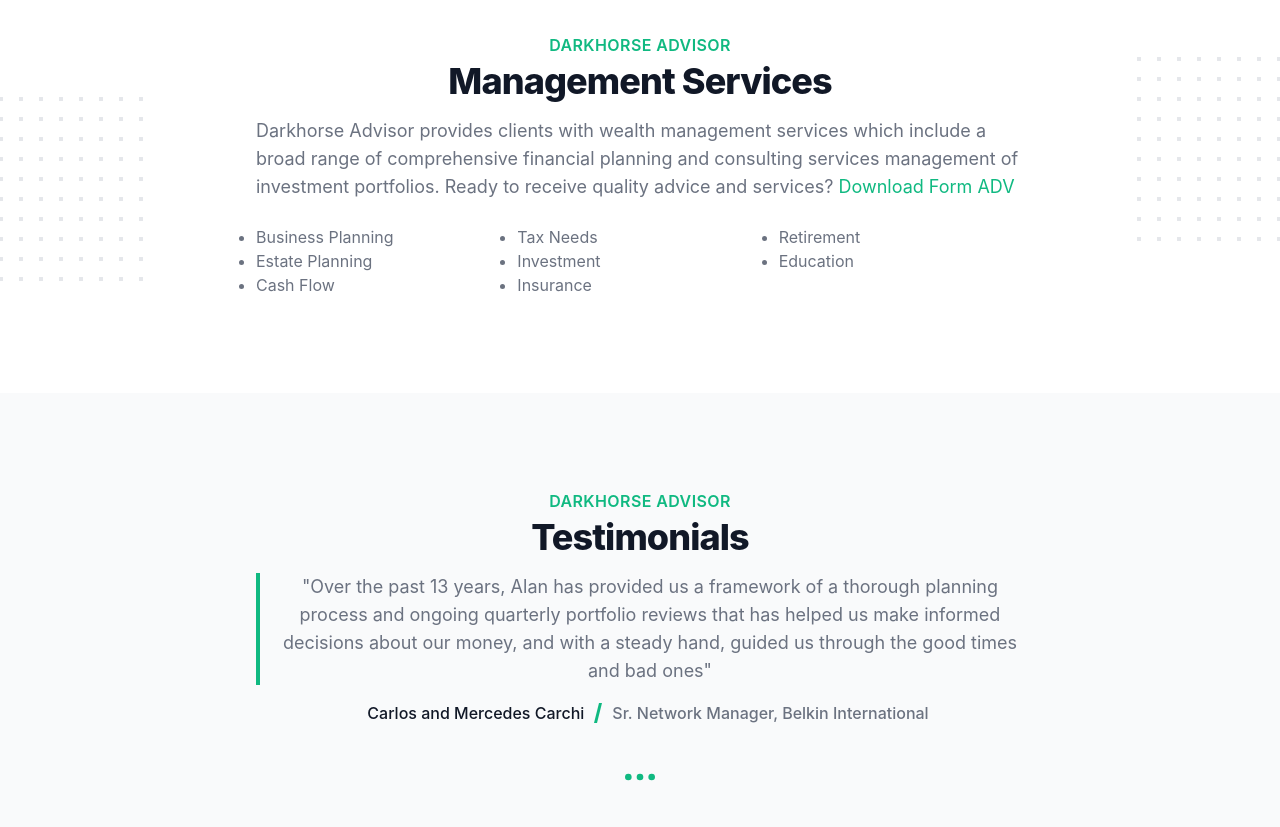
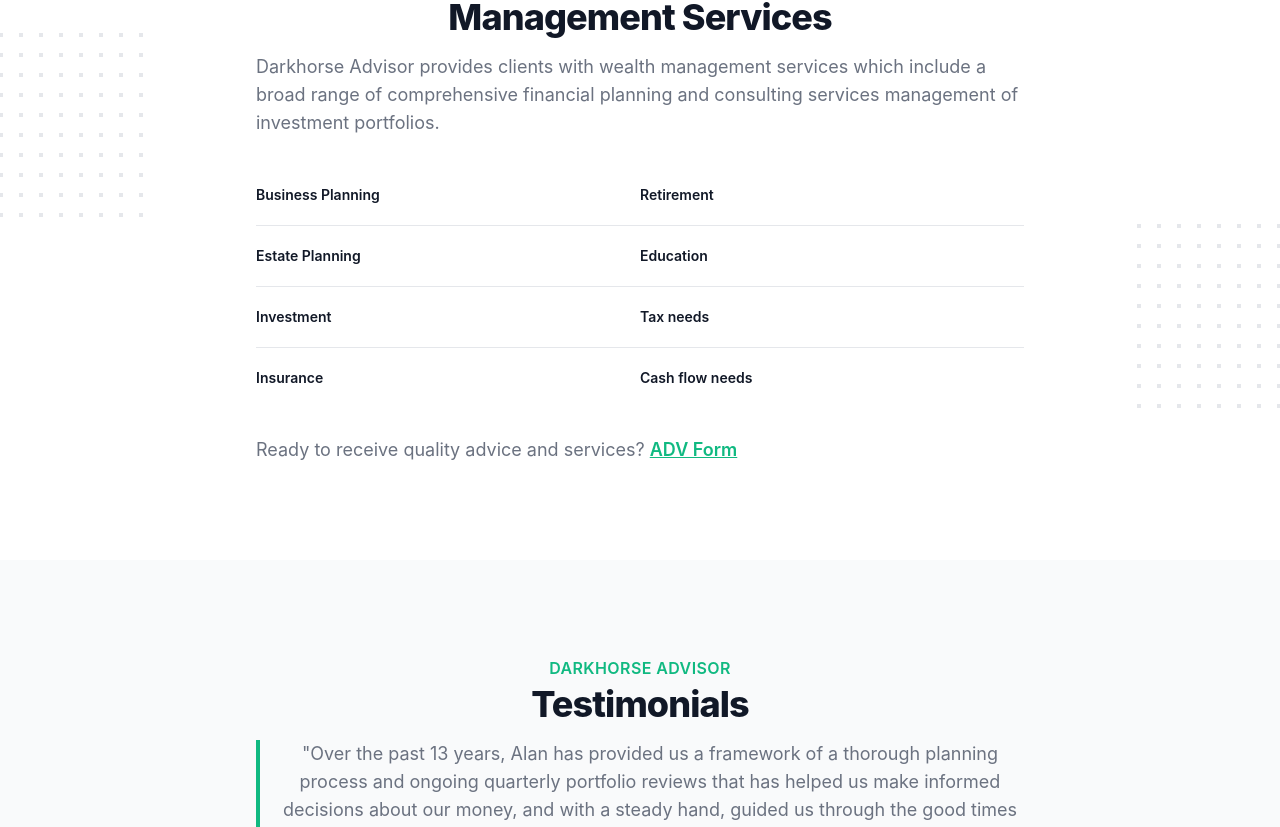
Before and after one commit to anthony-df-nguyen/darkhorse-tw, a Next.js app: page / in a window 1280 px wide. Shown: the part 1813-2640 px from the top of the page. Built offline with nearby package versions, Linux system fonts and the light colour scheme.

Commit message:
Changed back footer style

```diff
--- a/components/footer.jsx
+++ b/components/footer.jsx
@@ -29,17 +29,17 @@
     {
       name: "Email",
       href: "mailto:alan@darkhorseadvisor.com",
-      icon: "images/icons/email.png",
+      icon: AiOutlineMail,
     },
     {
       name: "Phone",
       href: "tel:714-394-0243",
-      icon: "images/icons/phone.png",
+      icon: AiOutlinePhone,
     },
     {
       name: "LinkedIn",
       href: "https://www.linkedin.com/company/darkhorseadvisor/about/",
-      icon: "images/icons/linkedin.png",
+      icon: AiOutlineLinkedin,
     },
   ],
 };
@@ -47,14 +47,14 @@
 export default function Footer() {
   return (
     <footer className="bg-white">
-      <div className="max-w-7xl mx-auto pad-tb px-4 overflow-hidden sm:px-6 lg:px-8">
+      <div className="max-w-7xl mx-auto pad-tb px-4 overflow-hidden sm:px-6 lg:px-8 text-center">
         <nav
           className="-mx-5 -my-2 flex flex-wrap justify-center"
           aria-label="Footer"
         >
           {navigation.main.map((item) => (
             <div key={item.name} className="px-5 py-2">
-              <span className="text-base font-medium text-gray-400 hover:text-gray-500">
+              <span className="text-base text-gray-400 hover:text-gray-500">
                 <Link href={item.href}>{item.name}</Link>
               </span>
             </div>
@@ -64,13 +64,14 @@
           {navigation.social.map((item) => (
             <a key={item.name} href={item.href}>
               <span className="sr-only text-gray hover-text">{item.name}</span>
-              <img className="h-10 w-10" src={item.icon} />
+              {/* <img className="h-10 w-10" src={item.icon} /> */}
+              <span className="text-3xl text-gray-400 hover:text-gray-500">
+                <item.icon></item.icon>
+              </span>
             </a>
           ))}
         </div>
-        <p className="mt-6 text-center text-base text-gray-400">
-          Darkhorse Advisor LLC.
-        </p>
+        <p className="mt-6 text-base text-gray-400">Darkhorse Advisor LLC.</p>
       </div>
     </footer>
   );
--- a/components/info-card.jsx
+++ b/components/info-card.jsx
@@ -16,7 +16,7 @@
             {props.name}
           </h3>
           {props.href ? (
-            <p className="mt-5 text-base leading-8 text-gray-400 hover:text-gray-500">
+            <p className="mt-5 text-base leading-8 text-gray hover-text">
               <a className="underline" href={props.href}>
                 {props.description}
               </a>
--- a/components/navbar.jsx
+++ b/components/navbar.jsx
@@ -72,7 +72,7 @@
             <Popover.Group as="nav" className="hidden md:flex space-x-10">
               {navigation.map((item) => (
                 <Link key={item.name} href={item.href}>
-                  <span className="text-base font-medium text-gray hover:text-gray-600 cursor-pointer">
+                  <span className="text-base font-medium text-gray-700 hover:text-gray-900 cursor-pointer">
                     {item.name}
                   </span>
                 </Link>
--- a/components/services.jsx
+++ b/components/services.jsx
@@ -1,18 +1,51 @@
 import Header from "./header";
+import { IoMdDownload } from "react-icons/io";
 
 export default function Services() {
+  const servicesGridOne = [
+    {
+      title: "Business Planning",
+    },
+    {
+      title: "Estate Planning",
+    },
+    {
+      title: "Investment",
+    },
+    {
+      title: "Insurance",
+    },
+  ];
+
+  const servicesGridTwo = [
+    {
+      title: "Retirement",
+    },
+    {
+      title: "Education",
+    },
+    {
+      title: "Tax needs",
+    },
+    {
+      title: "Cash flow needs",
+    },
+  ];
+
   return (
     <div id="services" className="relative overflow-hidden">
       <div className="hidden lg:block lg:absolute lg:inset-y-0 lg:h-full lg:w-full">
         <div
           className="relative h-full text-lg max-w-prose mx-auto"
-          aria-hidden="true">
+          aria-hidden="true"
+        >
           <svg
             className="absolute top-40 right-full transform -translate-y-1/2 -translate-x-32"
             width={404}
             height={192}
             fill="none"
-            viewBox="0 0 404 192">
+            viewBox="0 0 404 192"
+          >
             <defs>
               <pattern
                 id="f210dbf6-a58d-4871-961e-36d5016a0f49"
@@ -20,7 +53,8 @@
                 y={0}
                 width={20}
                 height={20}
-                patternUnits="userSpaceOnUse">
+                patternUnits="userSpaceOnUse"
+              >
                 <rect
                   x={0}
                   y={0}
@@ -42,7 +76,8 @@
             width={404}
             height={192}
             fill="none"
-            viewBox="0 0 404 192">
+            viewBox="0 0 404 192"
+          >
             <defs>
               <pattern
                 id="d3eb07ae-5182-43e6-857d-35c643af9034"
@@ -50,7 +85,8 @@
                 y={0}
                 width={20}
                 height={20}
-                patternUnits="userSpaceOnUse">
+                patternUnits="userSpaceOnUse"
+              >
                 <rect
                   x={0}
                   y={0}
@@ -74,28 +110,43 @@
           Darkhorse Advisor provides clients with wealth management services
           which include a broad range of comprehensive financial planning and
           consulting services management of investment portfolios.{" "}
-          <span>
+          <div className="flow-root mt-6 md:mt-12 grid grid-cols-2">
+            <ul role="list" className="-my-5 divide-y divide-gray-200">
+              {servicesGridOne.map((announcement) => (
+                <li key={announcement.title} className="py-5">
+                  <div className="relative">
+                    <h3 className="text-sm font-semibold text-dark">
+                      <span className="absolute inset-0" aria-hidden="true" />
+                      {announcement.title}
+                    </h3>
+                  </div>
+                </li>
+              ))}
+            </ul>
+            <ul role="list" className="-my-5 divide-y divide-gray-200">
+              {servicesGridTwo.map((announcement) => (
+                <li key={announcement.title} className="py-5">
+                  <div className="relative">
+                    <h3 className="text-sm font-semibold text-dark">
+                      <span className="absolute inset-0" aria-hidden="true" />
+                      {announcement.title}
+                    </h3>
+                  </div>
+                </li>
+              ))}
+            </ul>
+          </div>
+          <div className="mt-6 md:mt-12">
             Ready to receive quality advice and services?{" "}
             <a
               href="/pdf-files/darkhorse-adv.pdf"
               download="darkhorse-adv"
-              className="text-accent">
-              Download Form ADV
+              className="text-accent font-semibold underline"
+            >
+              ADV Form
             </a>
-          </span>
+          </div>
         </Header>
-        <div className="max-w-3xl mt-6  text-base lg:text-md text-gray mx-auto">
-          <ul role="list" className="list-disc columns-3">
-            <li>Business Planning</li>
-            <li>Estate Planning</li>
-            <li>Cash Flow</li>
-            <li>Tax Needs</li>
-            <li>Investment</li>
-            <li>Insurance</li>
-            <li>Retirement</li>
-            <li>Education</li>
-          </ul>
-        </div>
       </div>
     </div>
   );
--- a/pages/about.js
+++ b/pages/about.js
@@ -6,7 +6,13 @@
 export default function () {
   return (
     <Page title="About" description="Learn more about Alan.">
-      <Hero title="About" accent="Me" image="/images/aboutme.jpg" />
+      <Hero
+        title="About"
+        accent="Me"
+        image="/images/aboutme.jpg"
+        cta="true"
+        text="Learn more about Alan Flores, Darkhorse Advisor."
+      />
       <div>
         <div className="bg-white overflow-hidden">
           <div className="relative max-w-7xl mx-auto pad-top px-4 sm:px-6 lg:px-8">
@@ -57,7 +63,6 @@
                   />
                 </svg>
                 <div className="relative text-base mx-auto max-w-prose lg:max-w-none">
-                  <figure>
                   <div className="aspect-w-6 aspect-h-7 lg:mx-auto">
                     <img
                       className="rounded-lg shadow-lg object-cover object-center"
@@ -67,14 +72,6 @@
                       height={1376}
                     />
                   </div>
-                    {/* <figcaption className="mt-3 flex text-sm text-gray-500">
-                      <CameraIcon
-                        className="flex-none w-5 h-5 text-gray-400"
-                        aria-hidden="true"
-                      />
-                      <span className="ml-2">Photograph by Marcus O’Leary</span>
-                    </figcaption> */}
-                  </figure>
                 </div>
               </div>
               <div className="mt-8 lg:mt-0 leading-8 text-gray">
--- a/pages/index.js
+++ b/pages/index.js
@@ -63,9 +63,9 @@
           long-term client base from his commitment to three core tenets.
         </Header>
       </div>
-      <div className="pad-top">
+      <div className="pt-8">
         <div className="max-w-7xl mx-auto relative">
-          <div className="mx-auto text-center ">
+          <div className="mx-auto text-center">
             <div className="grid grid-cols-1 gap-8 lg:grid-cols-3">
               {features.map((feature) => (
                 <div key={feature.name}>
```
Lines whose indentation alone changed are shown as unchanged.
